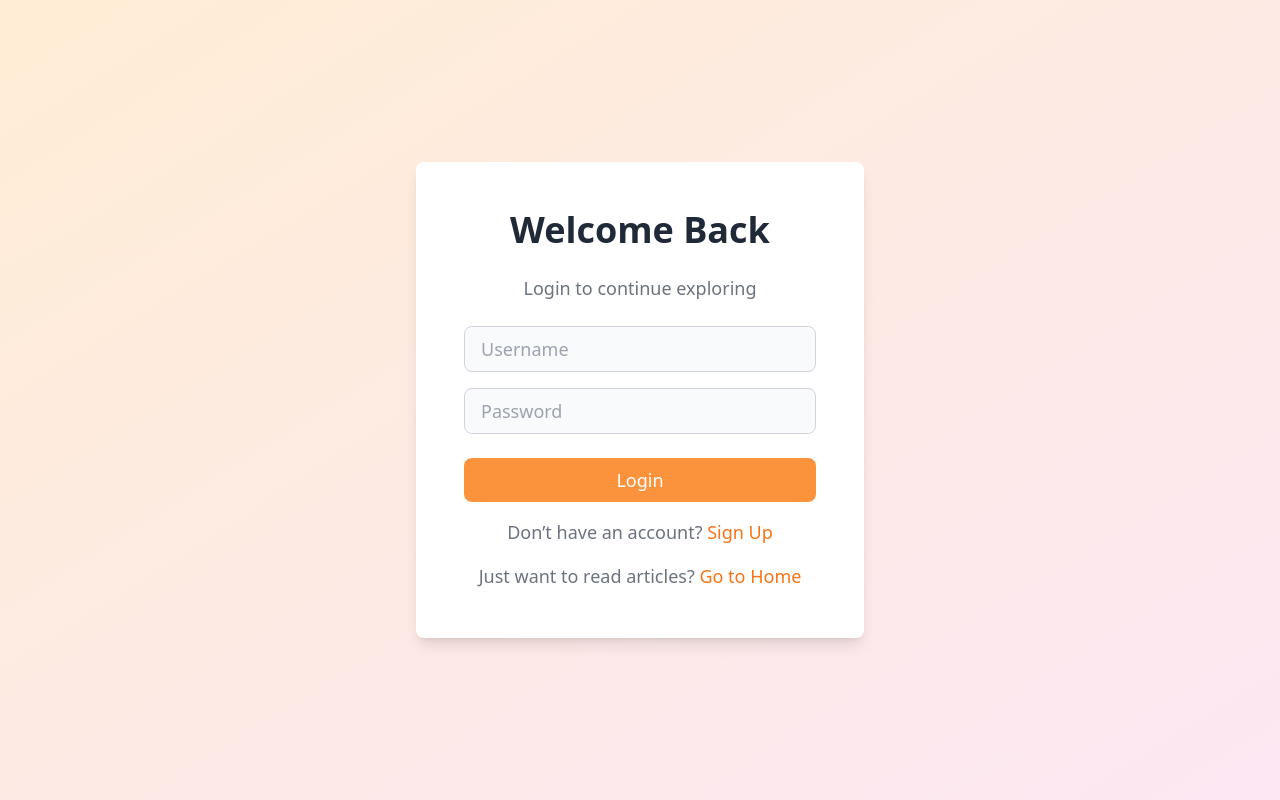
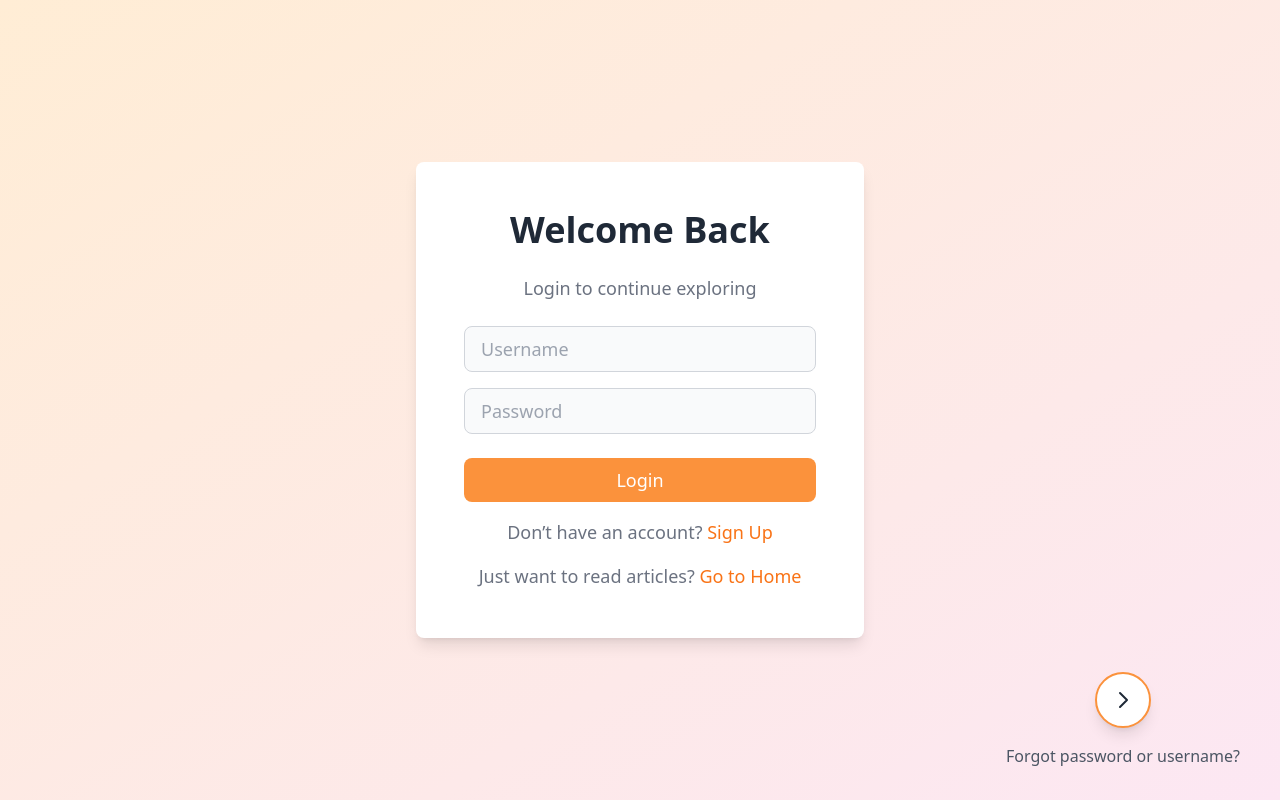
Before and after one commit to nishantb66/Community-Article, a Next.js app in the folder article-platform-frontend/: page /login in a window 1280 px wide. Built offline with nearby package versions, Linux system fonts and the light colour scheme.

Commit message:
Update page.js

```diff
--- a/article-platform-frontend/src/app/login/page.js
+++ b/article-platform-frontend/src/app/login/page.js
@@ -55,10 +55,10 @@ export default function LoginPage() {
   };
 
   return (
-    <div className="flex items-center justify-center min-h-screen px-4 bg-gradient-to-br from-orange-100 to-pink-100 sm:px-6 lg:px-8">
+    <div className="relative flex items-center justify-center min-h-screen px-4 bg-gradient-to-br from-orange-100 to-pink-100 sm:px-6 lg:px-8">
       <form
         onSubmit={handleSubmit}
-        className="w-full max-w-md p-8 bg-white rounded-lg shadow-lg sm:p-10 lg:p-12"
+        className="relative z-10 w-full max-w-md p-8 bg-white rounded-lg shadow-lg sm:p-10 lg:p-12"
       >
         <h2 className="mb-6 text-2xl font-bold text-center text-gray-800 sm:text-3xl lg:text-4xl">
           Welcome Back
@@ -139,6 +139,35 @@ export default function LoginPage() {
           </a>
         </p>
       </form>
+
+      {/* Forgot Password or Username Button */}
+      <div className="absolute bottom-8 right-4 sm:right-10 flex flex-col items-center space-y-2 sm:space-y-4">
+        <button
+          onClick={() =>
+            window.open("https://tripetto.app/run/9Z10BCH0PM", "_blank")
+          }
+          className="flex items-center justify-center w-12 h-12 sm:w-14 sm:h-14 bg-white border-2 border-orange-400 rounded-full shadow-lg hover:bg-orange-400 hover:text-white transition duration-300 focus:outline-none focus:ring-4 focus:ring-orange-300"
+          title="Forgot password or username?"
+        >
+          <svg
+            xmlns="http://www.w3.org/2000/svg"
+            className="w-6 h-6"
+            fill="none"
+            viewBox="0 0 24 24"
+            stroke="currentColor"
+          >
+            <path
+              strokeLinecap="round"
+              strokeLinejoin="round"
+              strokeWidth={2}
+              d="M9 5l7 7-7 7"
+            />
+          </svg>
+        </button>
+        <span className="text-sm sm:text-base text-gray-600">
+          Forgot password or username?
+        </span>
+      </div>
     </div>
   );
 }
```
